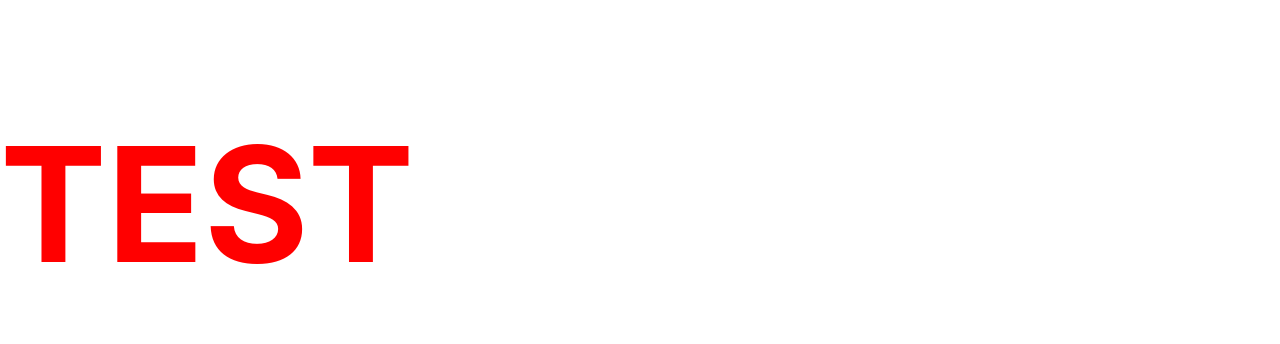
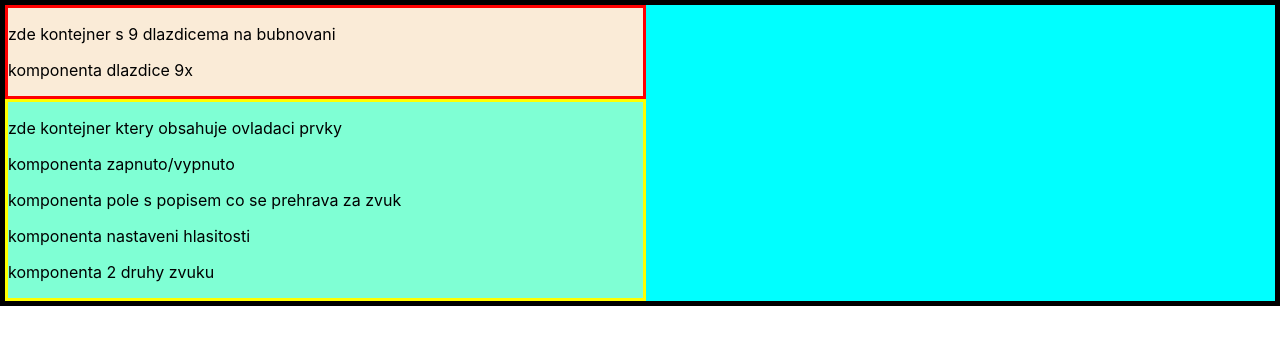
Before and after one commit to korinekj/drum-machine, a React (Create React App) app: page / in a window 1280 px wide. Shown: the top 344 px of the page. Built offline with nearby package versions, Linux system fonts and the light colour scheme.

Commit message:
zakladni struktura webu - containery, componenty

```diff
--- a/public/index.html
+++ b/public/index.html
@@ -28,6 +28,7 @@
   </head>
   <body>
     <noscript>You need to enable JavaScript to run this app.</noscript>
+    <script src="https://cdn.freecodecamp.org/testable-projects-fcc/v1/bundle.js"></script>
     <div id="root"></div>
     <!--
       This HTML file is a template.
--- a/src/App.css
+++ b/src/App.css
@@ -1,4 +1,16 @@
-body {
-  color: red;
-  font-size: 5rem;
+#drum-machine-container {
+  background-color: aqua;
+  border: 5px solid black;
 }
+
+#drum-pads-container {
+  background-color: antiquewhite;
+  border: 3px solid red;
+  width: 50%;
+}
+
+#controls-container {
+  background-color:aquamarine;
+  border: 3px solid yellow;
+  width:50%;
+}
--- a/src/App.js
+++ b/src/App.js
@@ -1,7 +1,117 @@
+import React from "react";
 import "./App.css";
 
-function App() {
-  return <h1>TEST</h1>;
+//Logika aplikace
+class App extends React.Component {
+  constructor(props) {
+    super(props);
+
+    this.state = {};
+  }
+
+  render() {
+    return <DrumMachineContainer />;
+  }
+}
+
+//         *** KONTEJNERY ***
+//Níže jsou jednotlivé kontejnery aplikace
+//
+
+//Main kontejner
+class DrumMachineContainer extends React.Component {
+  render() {
+    return (
+      <div id="drum-machine-container">
+        <DrumPadsContainer />
+        <ControlsContainer />
+      </div>
+    );
+  }
+}
+
+//Kontejner s 9 "dlaždicemi" které vydávají zvuk
+class DrumPadsContainer extends React.Component {
+  render() {
+    return (
+      <div id="drum-pads-container">
+        <p>zde kontejner s 9 dlazdicema na bubnovani</p>
+        <PadsComponent />
+      </div>
+    );
+  }
+}
+
+//Kontejner pro ovládácí prvky
+class ControlsContainer extends React.Component {
+  render() {
+    return (
+      <div id="controls-container">
+        <p>zde kontejner ktery obsahuje ovladaci prvky</p>
+        <PowerComponent />
+        <DisplayComponent />
+        <VolumeComponent />
+        <AudioTypeComponent />
+      </div>
+    );
+  }
+}
+
+//         *** KOMPONENTY ***
+//Níže jsou jednotlivé komponenty aplikace:
+//
+
+//    ** KOMPONENTY <DrumPadsContainer> **
+class PadsComponent extends React.Component {
+  render() {
+    return (
+      <div id="drum-pads">
+        <p>komponenta dlazdice 9x</p>
+      </div>
+    );
+  }
+}
+
+//    ** KOMPONENTY <ControlsContainer> **
+
+class PowerComponent extends React.Component {
+  render() {
+    return (
+      <div id="power">
+        <p>komponenta zapnuto/vypnuto</p>
+      </div>
+    );
+  }
+}
+
+class DisplayComponent extends React.Component {
+  render() {
+    return (
+      <div id="display-text">
+        <p>komponenta pole s popisem co se prehrava za zvuk</p>
+      </div>
+    );
+  }
+}
+
+class VolumeComponent extends React.Component {
+  render() {
+    return (
+      <div id="volume">
+        <p>komponenta nastaveni hlasitosti</p>
+      </div>
+    );
+  }
+}
+
+class AudioTypeComponent extends React.Component {
+  render() {
+    return (
+      <div id="audio-type">
+        <p>komponenta 2 druhy zvuku</p>
+      </div>
+    );
+  }
 }
 
 export default App;
```
